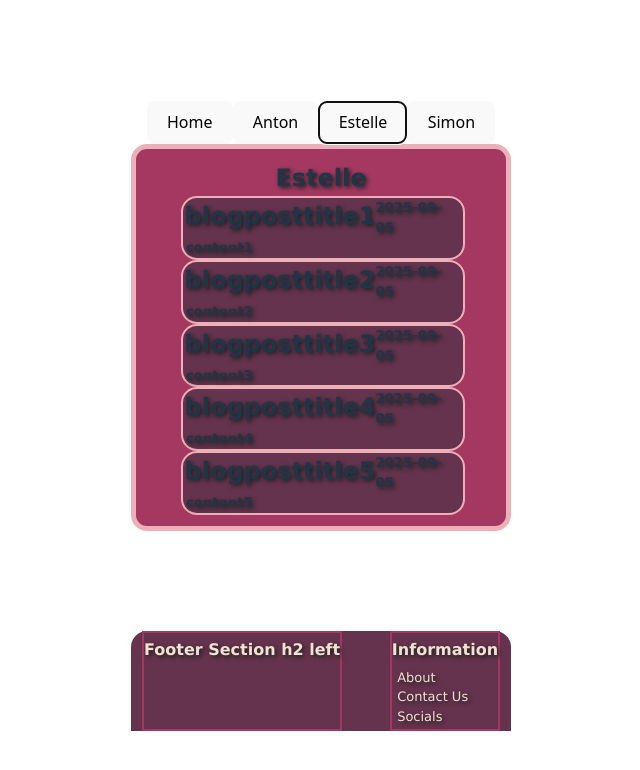
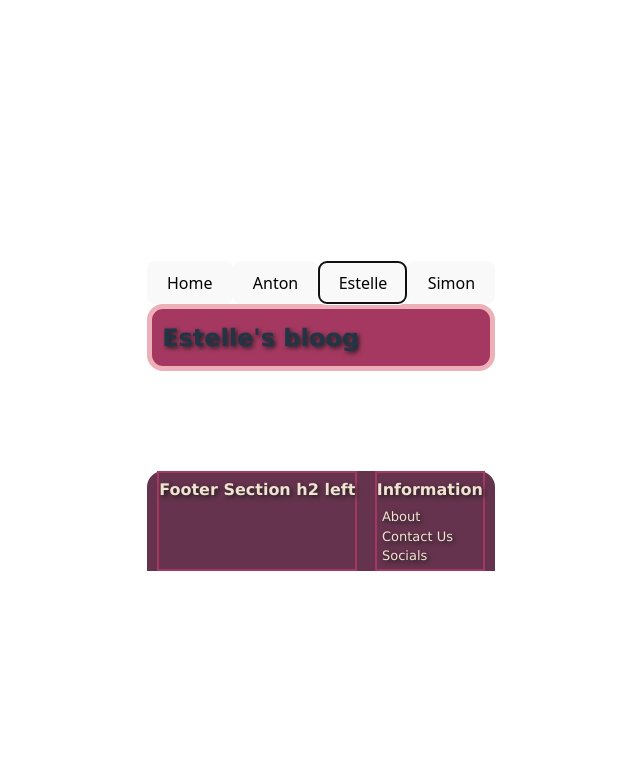
Before and after one commit to anton-jj/blogg-grupp4, a React (Vite) app in the folder blogg-grupp4/: page / in a window 1280 px wide. Both pictures are taken after a click on the button "Estelle". Shown: the top 770 px of the page, without its empty margins (319-959 px from the left). Built offline with nearby package versions, Linux system fonts and the light colour scheme.

Commit message:
added stuff to handle bloogpost for estlle

```diff
--- a/blogg-grupp4/src/pages/estelle.jsx
+++ b/blogg-grupp4/src/pages/estelle.jsx
@@ -2,14 +2,28 @@ import '../App.css'
 import '../bloog.css'
 import { Posts } from '../components/Posts'
 
-export function EstelleSida() {
+export function EstelleSida({ changePage, posts}) {
+
+    const estellePosts = posts.filter((p) =>
+		p.author && p.author.toLowerCase() == "estelle"
+	);
 
     return (
         <div className="bloog-main">
             <section className="bloog-main-section">
-                <h2 className='bloog-main-author-header'>Estelle</h2>
-                <Posts/>
+                <h2 className='bloog-main-author-header'>Estelle's bloog</h2>
+
+                {estellePosts.map((p) =>
+                <section className="post">
+                    <div className="post-content">
+                        <p>{p.id}</p>
+                        <h3>{p.title}</h3>
+                        <h4>{p.author}</h4>
+                        <p>{p.content}</p>
+                    </div>
+                </section>
+                )}
             </section>
         </div>
-        )
+    );
 }
```
